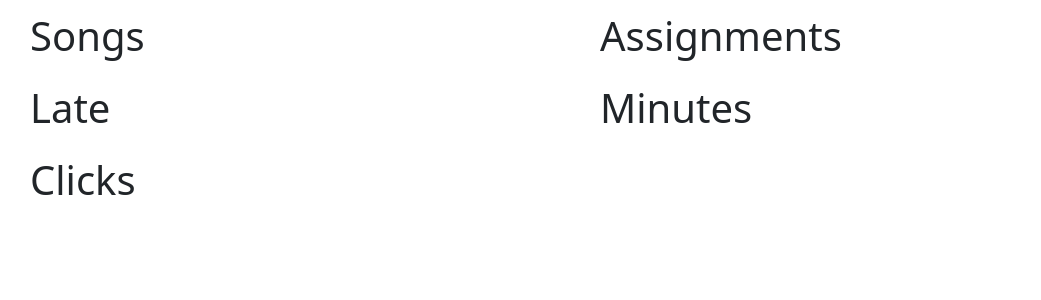
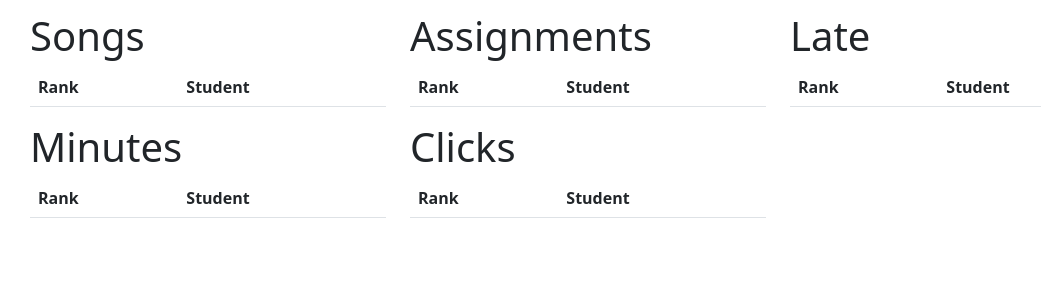
Before and after one commit to dc74089/justcanora, a Django app: page /wrapped/ranks in a window 1280 px wide. Shown: the part 56-356 px from the top of the page, without its empty margins (52-1093 px from the left). Run offline with Django 4.2, Linux system fonts and the light colour scheme; the visitor is signed in with stand-in values (Sample User, id 1); data comes from the database, SQL or seed files in the repository; data that the repository does not hold is empty; some libraries are stand-ins or nearby versions.

Commit message:
Tuning Rank Page

```diff
--- a/wrapped/templates/wrapped/ranks.html
+++ b/wrapped/templates/wrapped/ranks.html
@@ -3,12 +3,19 @@
 {% block content %}
   <div class="row">
     {% for cat, val in data.items %}
-      <div class="col-12 col-md-6">
+      <div class="col-12 col-md-4">
         <h1>{{ cat }}</h1>
 
         <table class="table table-striped table-hover">
+          <thead>
+          <tr>
+            <th>Rank</th>
+            <th>Student</th>
+          </tr>
+          </thead>
           {% for w in val %}
             <tr>
+              <th>{{ forloop.counter }}</th>
               <td>{{ w.student }}</td>
             </tr>
           {% endfor %}
```
